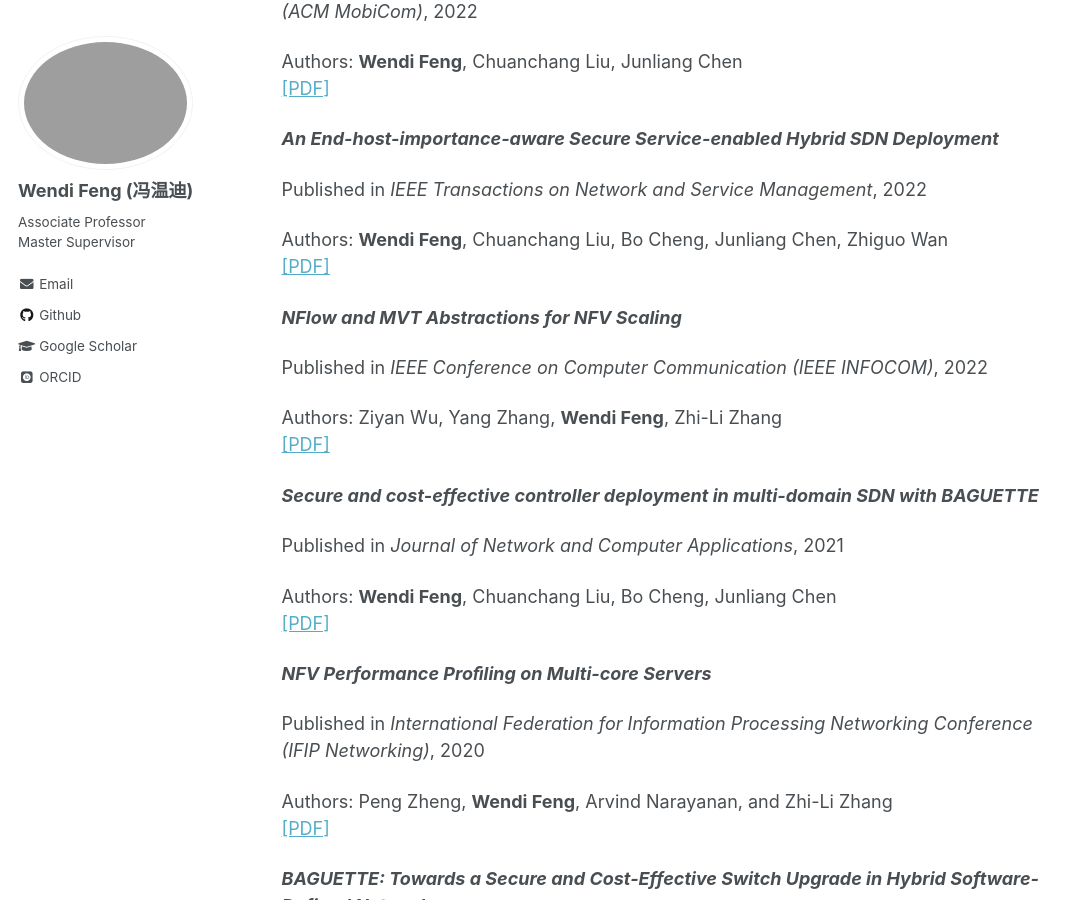
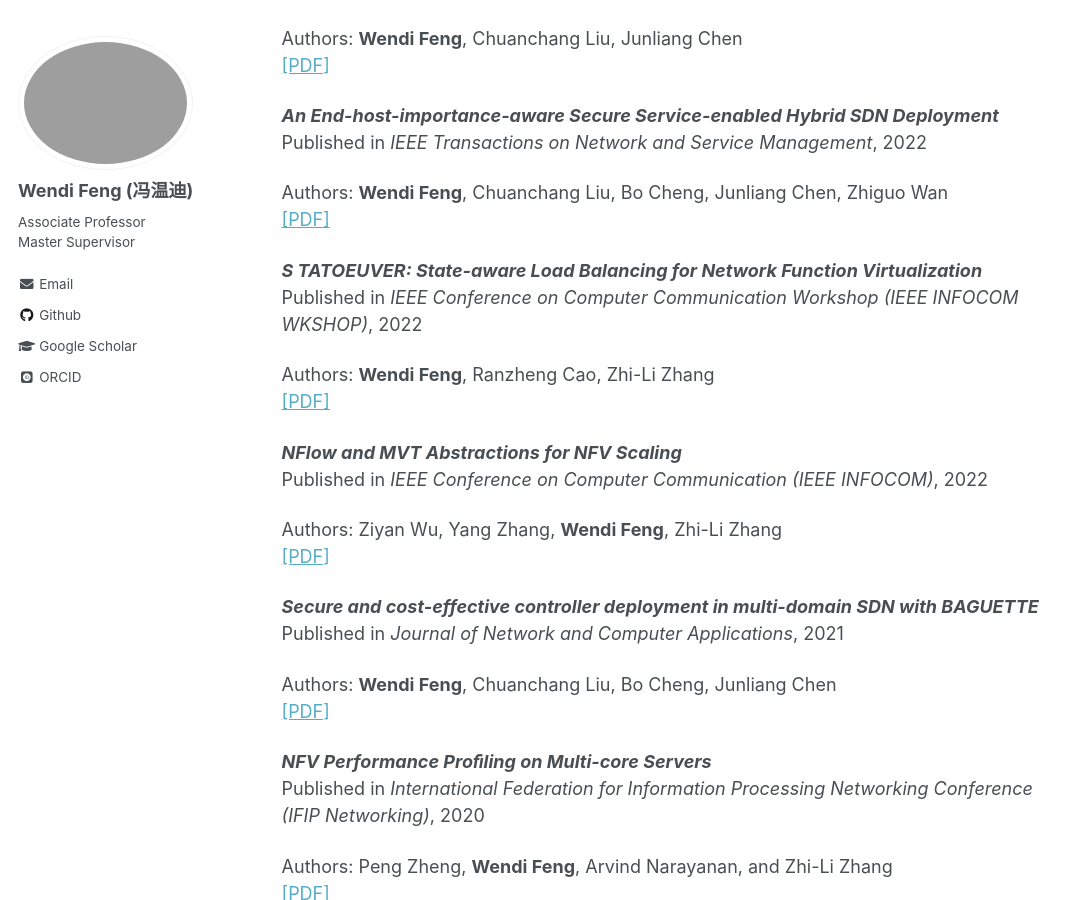
Before and after one commit to wendifeng/wendifeng.github.io, a Jekyll site: the page built from _pages/about.md, in a window 1280 px wide and 900 px high, scrolled down 1370 px. Shown: the whole window, without its empty margins (0-1084 px from the left). Built offline with Jekyll 4.4.1, drawn with Linux system fonts in a browser that asks for light colours; some web fonts are replaced.

```diff
--- a/_includes/archive-single.html
+++ b/_includes/archive-single.html
@@ -33,7 +33,7 @@
         <a href="{{ base_path }}{{ post.url }}" rel="permalink">{{ title }}</a>
       {% endif %}
     </h2> -->
-    <p class="archive__item-title" itemprop="headline">
+    <p class="archive__item-title" itemprop="headline" style="margin-bottom: 0ex;">
         <em><b>{{ title }}</b></em>
     </p>
 
@@ -44,7 +44,7 @@
         {% if post.collection == 'teaching' %}
           <p> {{ post.type }}, <i>{{ post.venue }}</i>, {{ post.date | default: "1900-01-01" | date: "%Y" }} </p>
         {% elsif post.collection == 'publications' %}
-          <p>Published in <i>{{ post.venue }}</i>, {{ post.date | default: "1900-01-01" | date: "%Y" }} </p>
+          <p style="margin-top: 0ex;margin-bottom: 0ex">Published in <i>{{ post.venue }}</i>, {{ post.date | default: "1900-01-01" | date: "%Y" }} </p>
         {% elsif post.date %}
          <p class="page__date"><strong><i class="fa fa-fw fa-calendar" aria-hidden="true"></i> {{ site.data.ui-text[site.locale].date_label | default: "Published:" }}</strong> <time datetime="{{ post.date | default: "1900-01-01" | date_to_xmlschema }}">{{ post.date | default: "1900-01-01" | date: "%B %d, %Y" }}</time></p>
         {% endif %}
--- /dev/null
+++ b/_publications/infocom_statoeuver.md
@@ -0,0 +1,10 @@
+---
+title: "S TATOEUVER: State-aware Load Balancing for Network Function Virtualization"
+collection: publications
+permalink: /publication/infocom_statoeuver
+date: 2022-05-02
+venue: 'IEEE Conference on Computer Communication Workshop (IEEE INFOCOM WKSHOP)'
+---
+
+Authors: **Wendi Feng**, Ranzheng Cao, Zhi-Li Zhang<br>
+[[PDF]](http://wendifeng.github.io/files/infocom_statoeuver.pdf)
```
Also changed, not shown: 1 other file.
